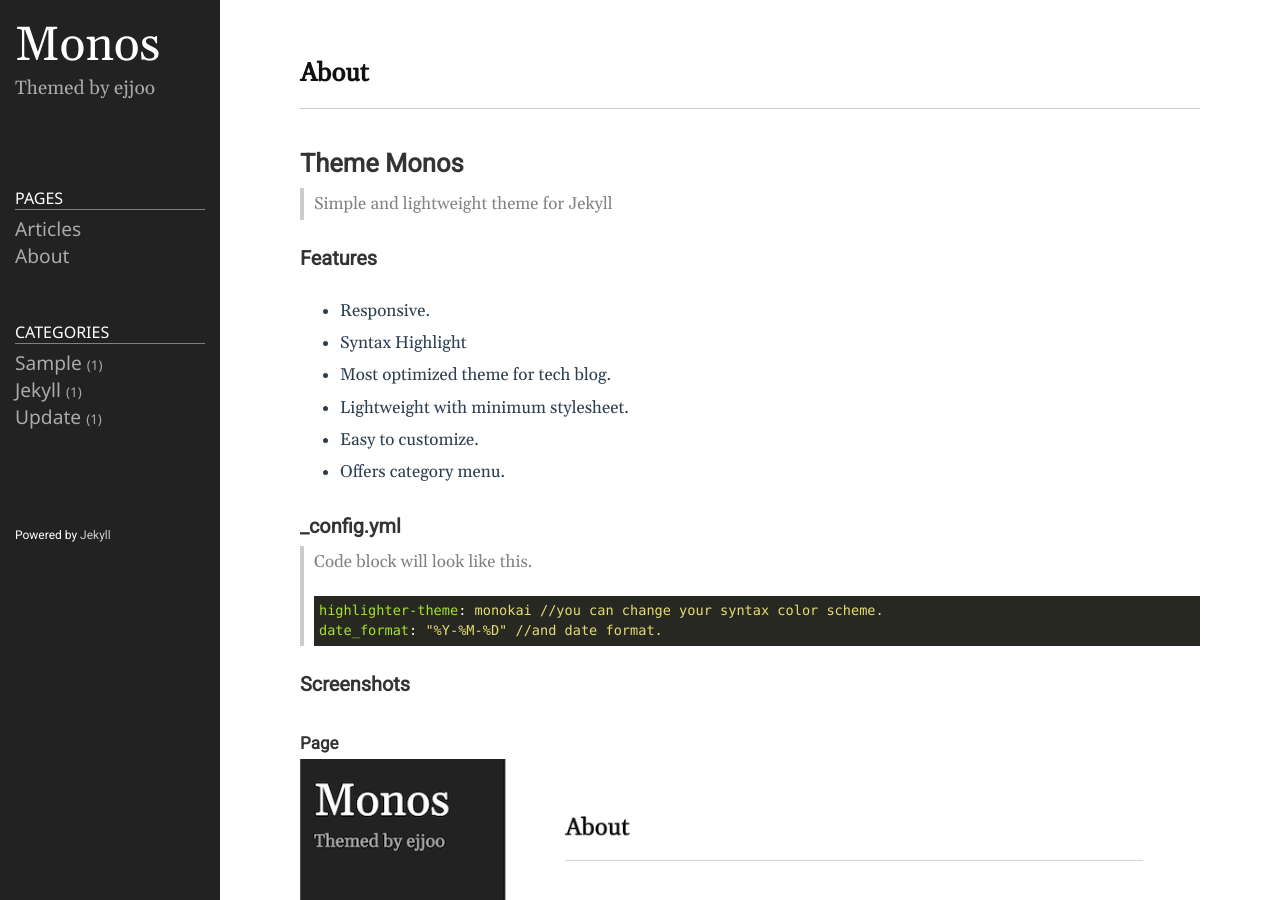
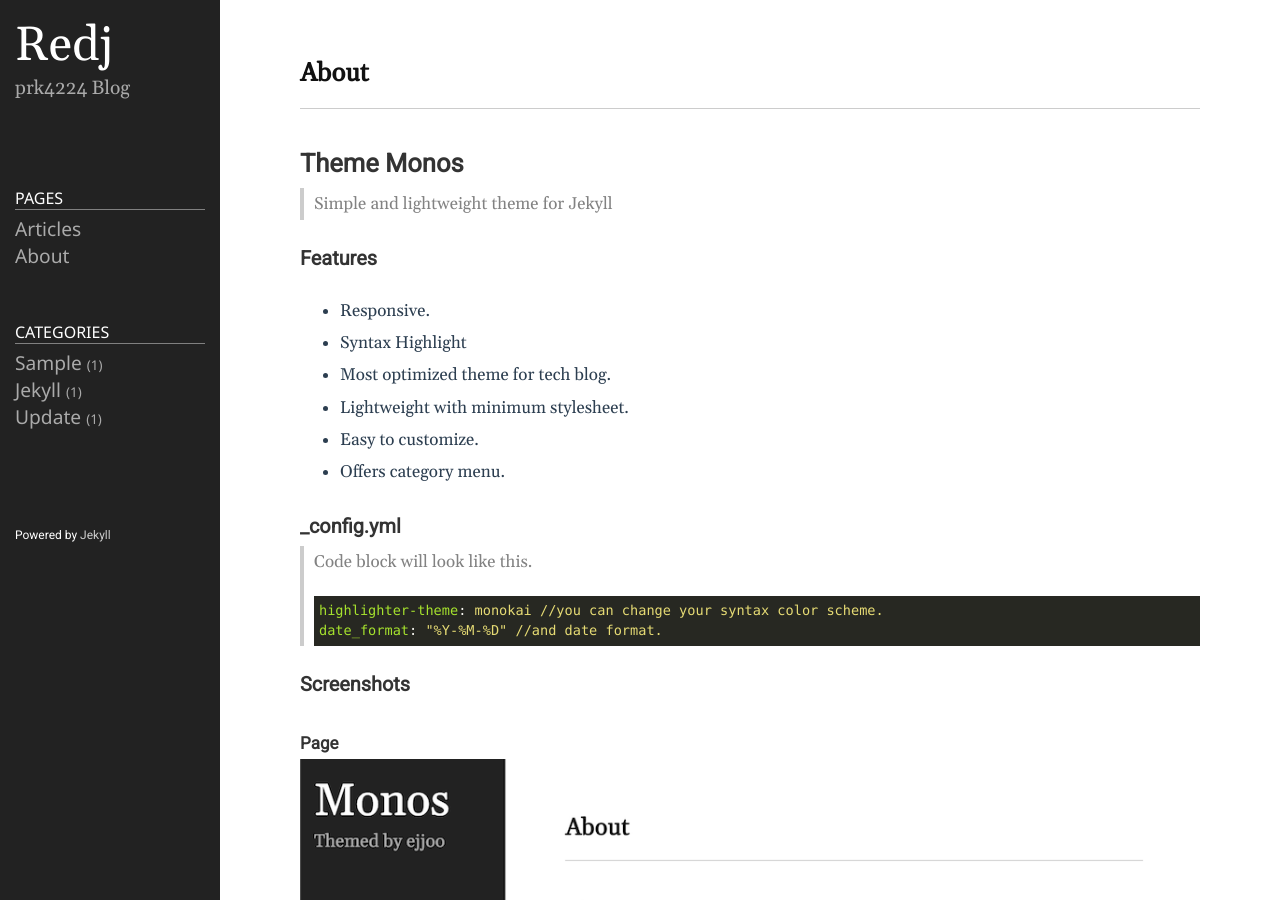
Before and after one commit to prk4224/prk4224.github.io, a Jekyll site: the page built from README.md, in a window 1280 px wide and 900 px high. Built offline with Jekyll 4.4.1, drawn with Linux system fonts in a browser that asks for light colours.

Commit message:
second commit

```diff
--- a/_config.yml
+++ b/_config.yml
@@ -18,10 +18,10 @@
 # You can create any custom variable you would like, and they will be accessible
 # in the templates via {{ site.myvariable }}.
 
-title: Monos
-email: ejjoo7994@gmail.com
+title: Redj
+email: prk0487@gmail.com
 description: >- # this means to ignore newlines until "baseurl:"
-  Themed by ejjoo
+  prk4224 Blog
 # baseurl: "/" # the subpath of your site, e.g. /blog
 # url: "http://ejjoo.github.io" # the base hostname & protocol for your site, e.g. http://example.com
 github_username: ejjoo
```
